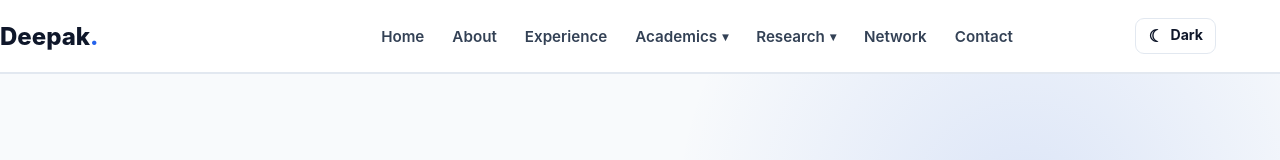
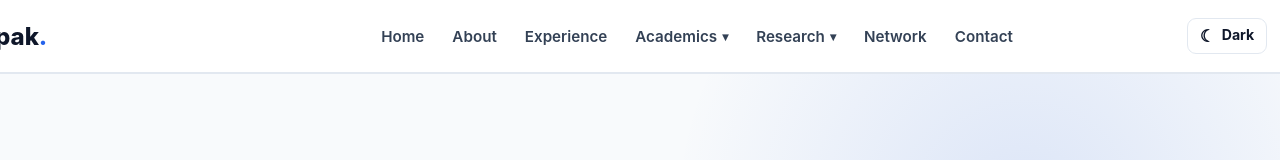
Before and after one commit to vdeepak19/portfolio1, a React (Vite) app: page / in a window 1280 px wide. Shown: the top 160 px of the page. Built offline with nearby package versions, Linux system fonts and the light colour scheme.

Commit message:
10092026

```diff
--- a/src/App.css
+++ b/src/App.css
@@ -34,7 +34,7 @@ img {
 }
 
 .container {
-  width: min(1250px, 90%);
+  width: min(1290px, 98%);
   margin: auto;
 }
 
```
